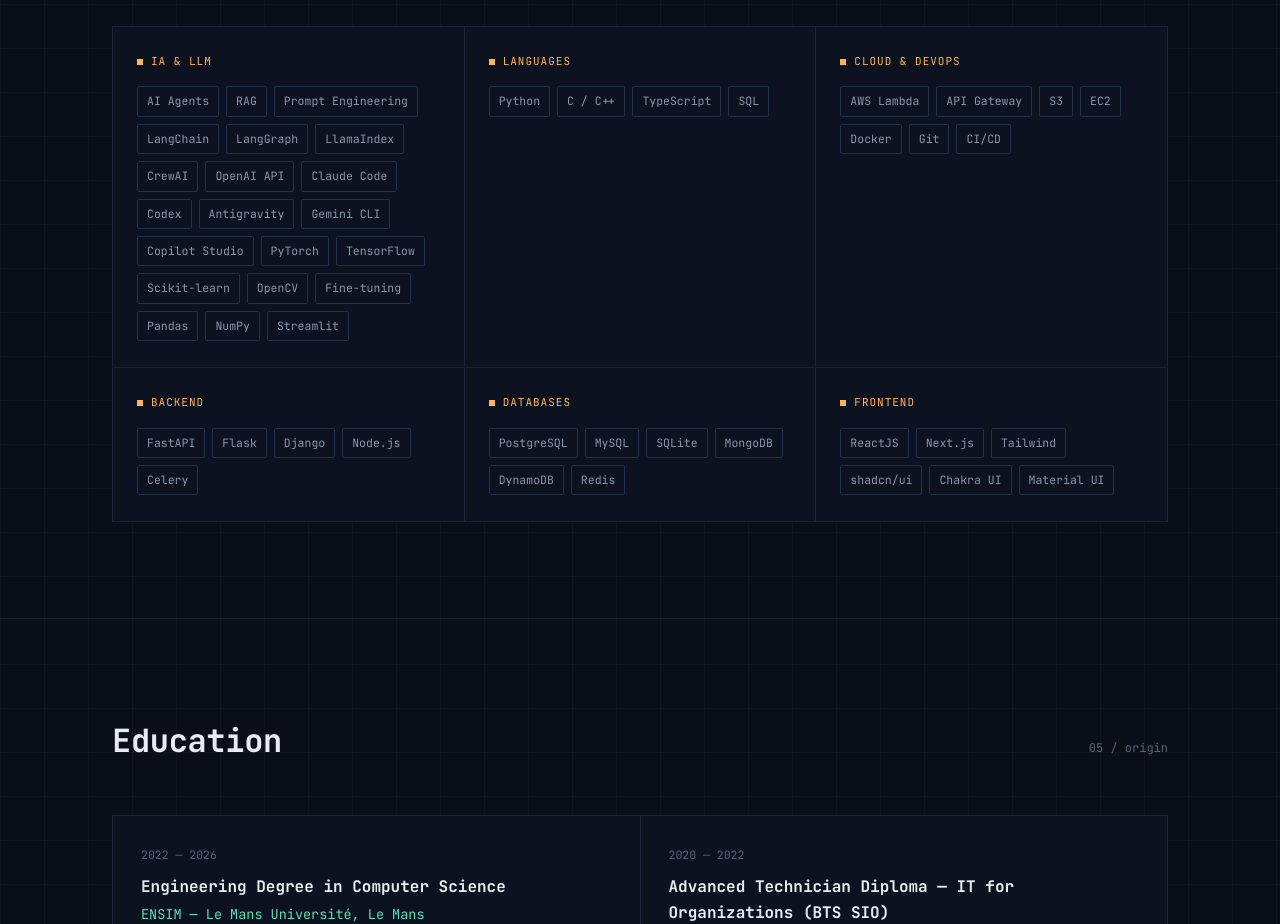
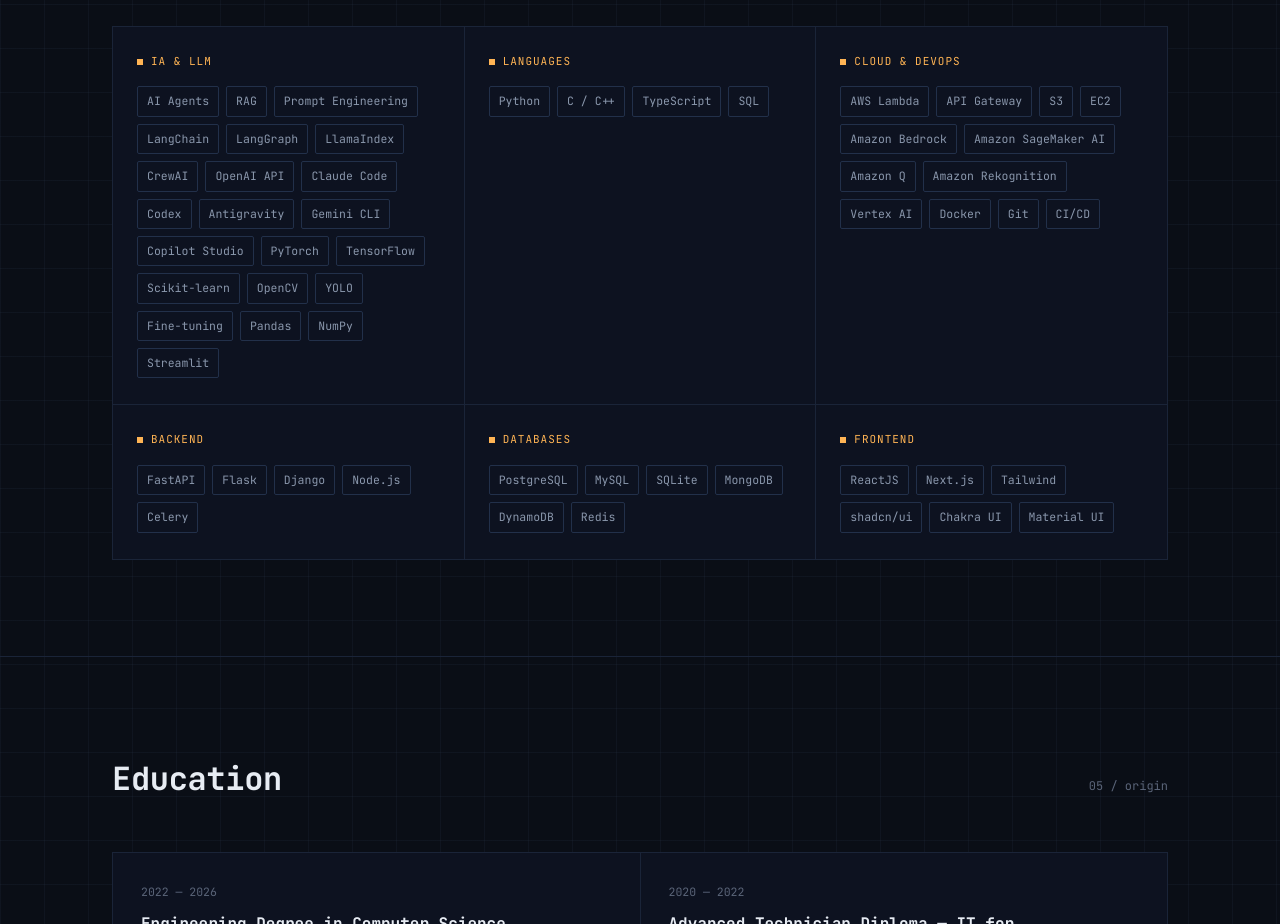
Before and after one commit to carellihoula/portfolio, a React (Vite) app: page / in a window 1280 px wide. Shown: the part 4000-4924 px from the top of the page. Built offline with nearby package versions, Linux system fonts and the light colour scheme.

Commit message:
feat: update Skills component to include additional skills in AI and Cloud & DevOps categories

```diff
--- a/src/components/Skills.tsx
+++ b/src/components/Skills.tsx
@@ -22,6 +22,7 @@
       "TensorFlow",
       "Scikit-learn",
       "OpenCV",
+      "YOLO",
       "Fine-tuning",
       "Pandas",
       "NumPy",
@@ -39,6 +40,11 @@
       "API Gateway",
       "S3",
       "EC2",
+      "Amazon Bedrock",
+      "Amazon SageMaker AI",
+      "Amazon Q",
+      "Amazon Rekognition",
+      "Vertex AI",
       "Docker",
       "Git",
       "CI/CD",
```
